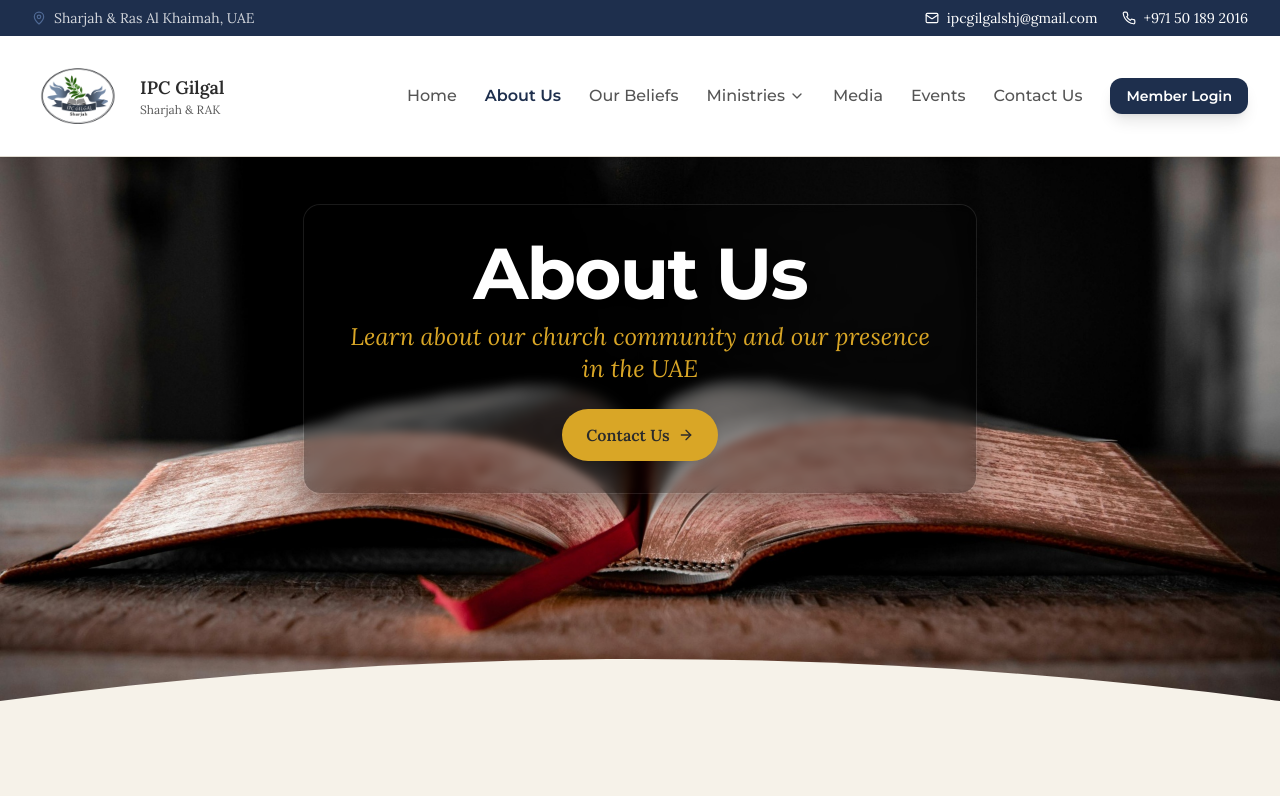
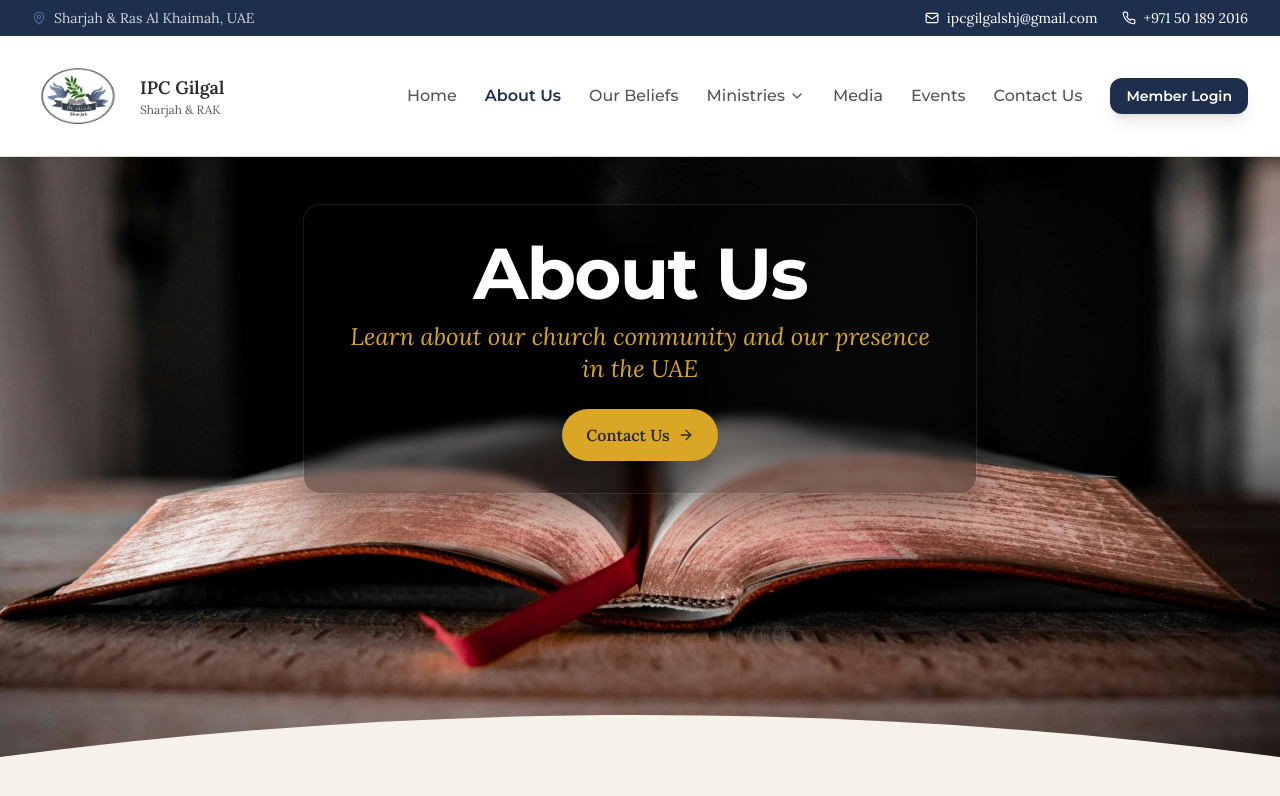
Before and after one commit to lincythomas248/gilgal-harmony-web, a React (Vite) app: page /about in a window 1280 px wide. Shown: the top 796 px of the page. Built offline with nearby package versions, Linux system fonts and the light colour scheme; the HTML template or start-up script is replaced by a standard one.

Commit message:
Code edited in Lovable Code Editor
Edited UI in Lovable

```diff
--- a/src/components/ui/HeroBanner.tsx
+++ b/src/components/ui/HeroBanner.tsx
@@ -33,7 +33,7 @@ export function HeroBanner({
   showCurvedDivider = true,
 }: HeroBannerProps) {
   return (
-    <section className="relative min-h-[420px] sm:min-h-[460px] md:min-h-[500px] lg:min-h-[540px] flex items-start overflow-hidden">
+    <section className="relative w-full min-h-[520px] sm:min-h-[560px] lg:min-h-[600px] flex items-start overflow-hidden">
       {/* Full-bleed Bible background - rendered as-is without overlay */}
       <div
         className="absolute inset-0 bg-cover bg-no-repeat"
```
